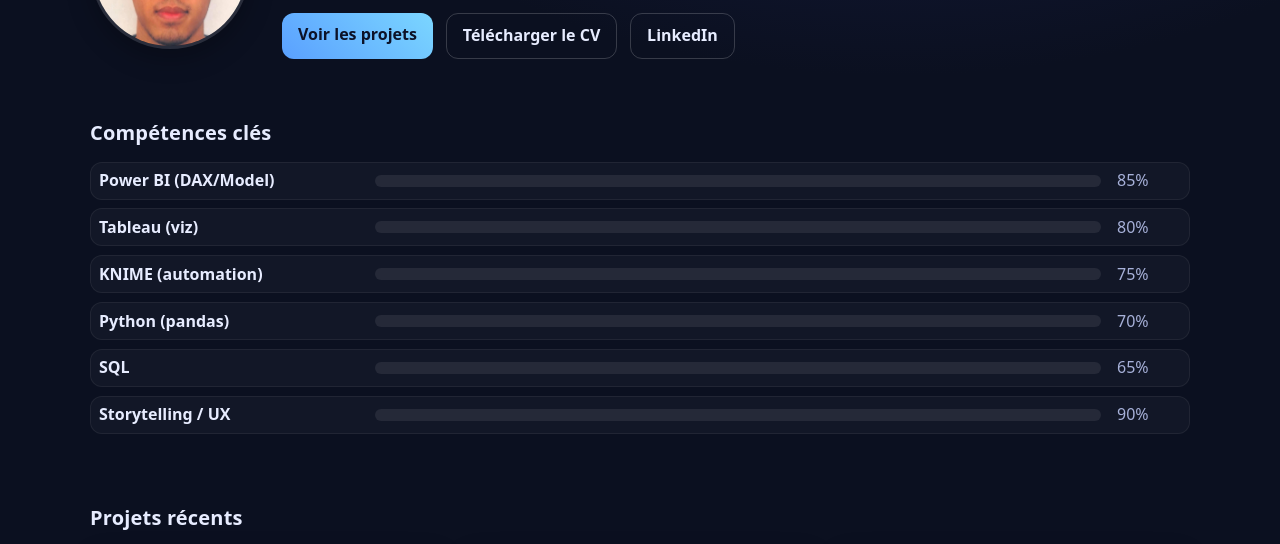
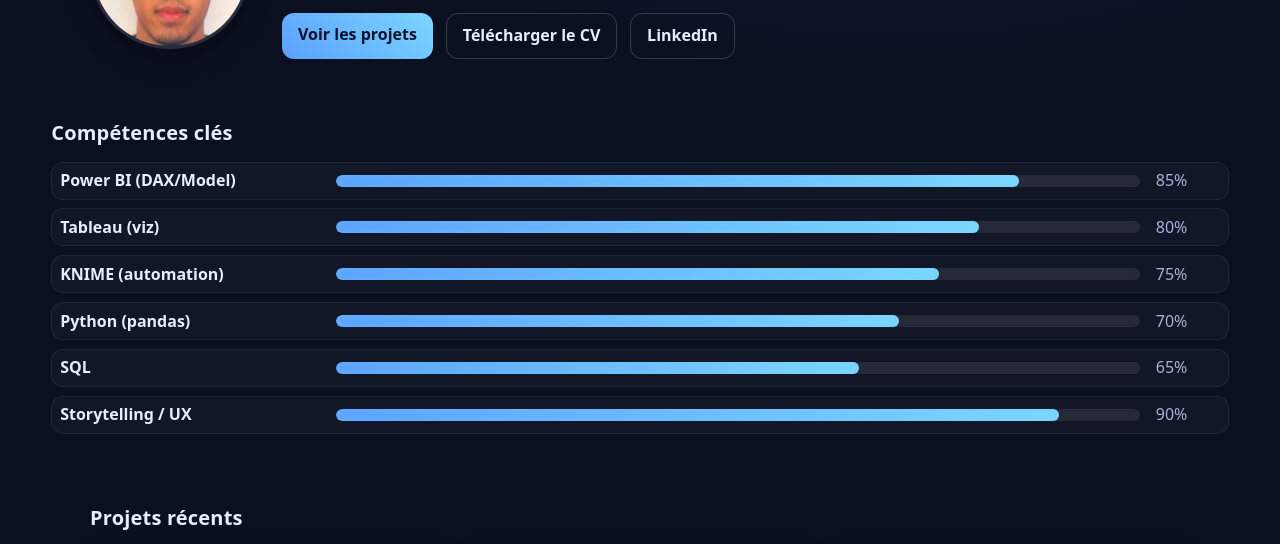
Before and after one commit to MaterWWelon/mathieubellini.github.io, a plain HTML site: page index.html in a window 1280 px wide. Shown: the part 226-770 px from the top of the page. Drawn offline with Linux system fonts and the light colour scheme.

Commit message:
Update index.html

```diff
--- a/index.html
+++ b/index.html
@@ -56,38 +56,46 @@
     </section>
 
     <!-- =================== COMPÉTENCES =================== -->
-    <section class="skills">
+     <section class="skills container">
     <h2>Compétences clés</h2>
 
-      <!--
-        data-skill  : libellé
-        data-level  : niveau en % (0–100)
-        Le JS ci-dessous remplit la largeur via la var CSS --w
-      -->
-      <div class="skill" data-skill="Power BI (DAX/Model)" data-level="85">
-        <div class="bar"><span class="fill"></span></div>
+    <div class="skill" data-level="85">
+      <div class="label">Power BI (DAX/Model)</div>
+      <div class="bar"><div class="fill"></div></div>
+      <div class="value">85%</div>
     </div>
 
-      <div class="skill" data-skill="Tableau (viz)" data-level="80">
-        <div class="bar"><span class="fill"></span></div>
+    <div class="skill" data-level="80">
+      <div class="label">Tableau (viz)</div>
+      <div class="bar"><div class="fill"></div></div>
+      <div class="value">80%</div>
     </div>
 
-      <div class="skill" data-skill="KNIME (automation)" data-level="75">
-        <div class="bar"><span class="fill"></span></div>
+    <div class="skill" data-level="75">
+      <div class="label">KNIME (automation)</div>
+      <div class="bar"><div class="fill"></div></div>
+      <div class="value">75%</div>
     </div>
 
-      <div class="skill" data-skill="Python (pandas)" data-level="70">
-        <div class="bar"><span class="fill"></span></div>
+    <div class="skill" data-level="70">
+      <div class="label">Python (pandas)</div>
+      <div class="bar"><div class="fill"></div></div>
+      <div class="value">70%</div>
     </div>
 
-      <div class="skill" data-skill="SQL" data-level="65">
-        <div class="bar"><span class="fill"></span></div>
+    <div class="skill" data-level="65">
+      <div class="label">SQL</div>
+      <div class="bar"><div class="fill"></div></div>
+      <div class="value">65%</div>
     </div>
 
-      <div class="skill" data-skill="Storytelling / UX" data-level="90">
-        <div class="bar"><span class="fill"></span></div>
+    <div class="skill" data-level="90">
+      <div class="label">Storytelling / UX</div>
+      <div class="bar"><div class="fill"></div></div>
+      <div class="value">90%</div>
     </div>
   </section>
+
 
     <!-- =================== PROJETS (dynamiques) =================== -->
     <section id="projects" class="projects">
```
Lines whose indentation alone changed are shown as unchanged.
